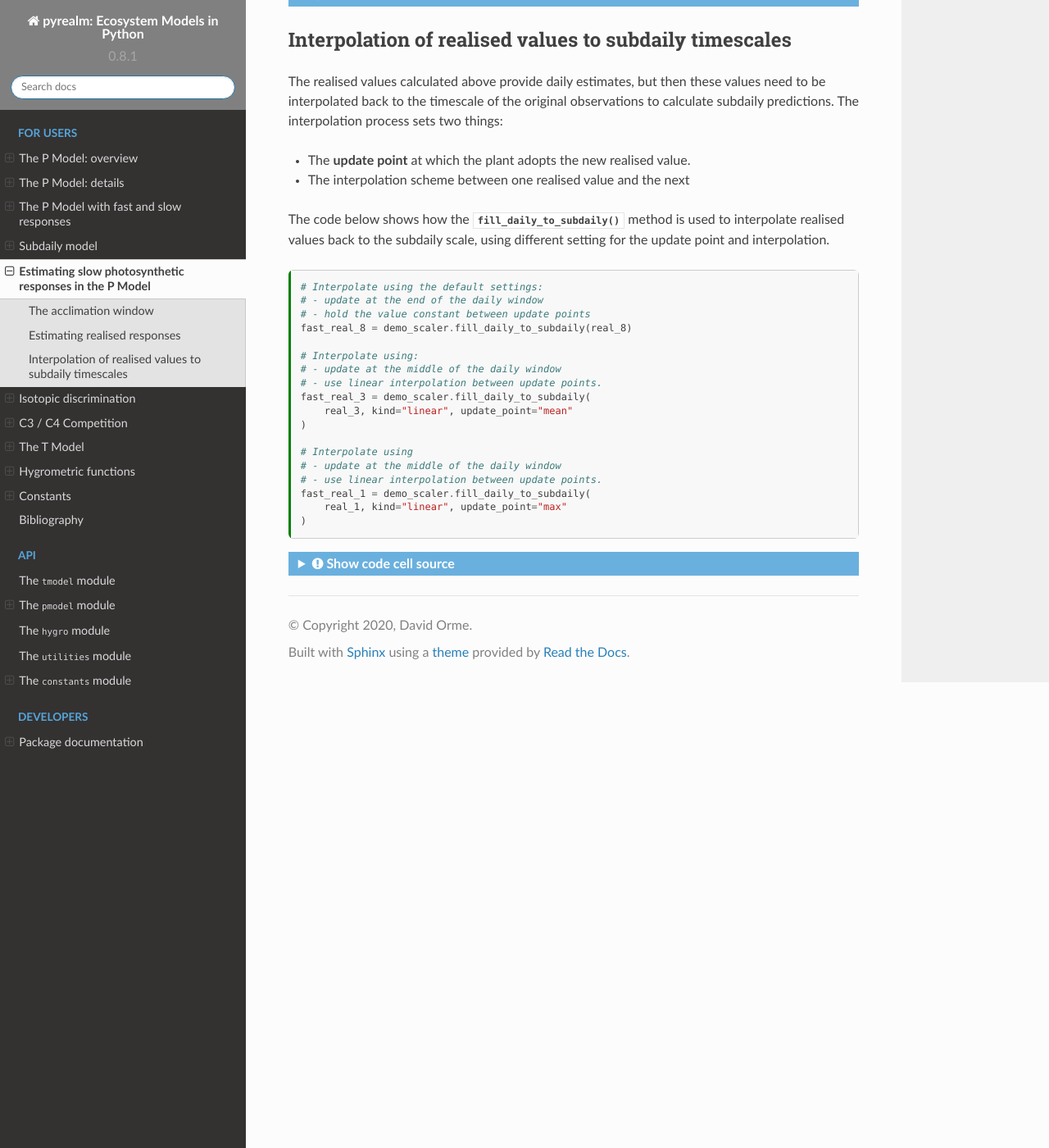
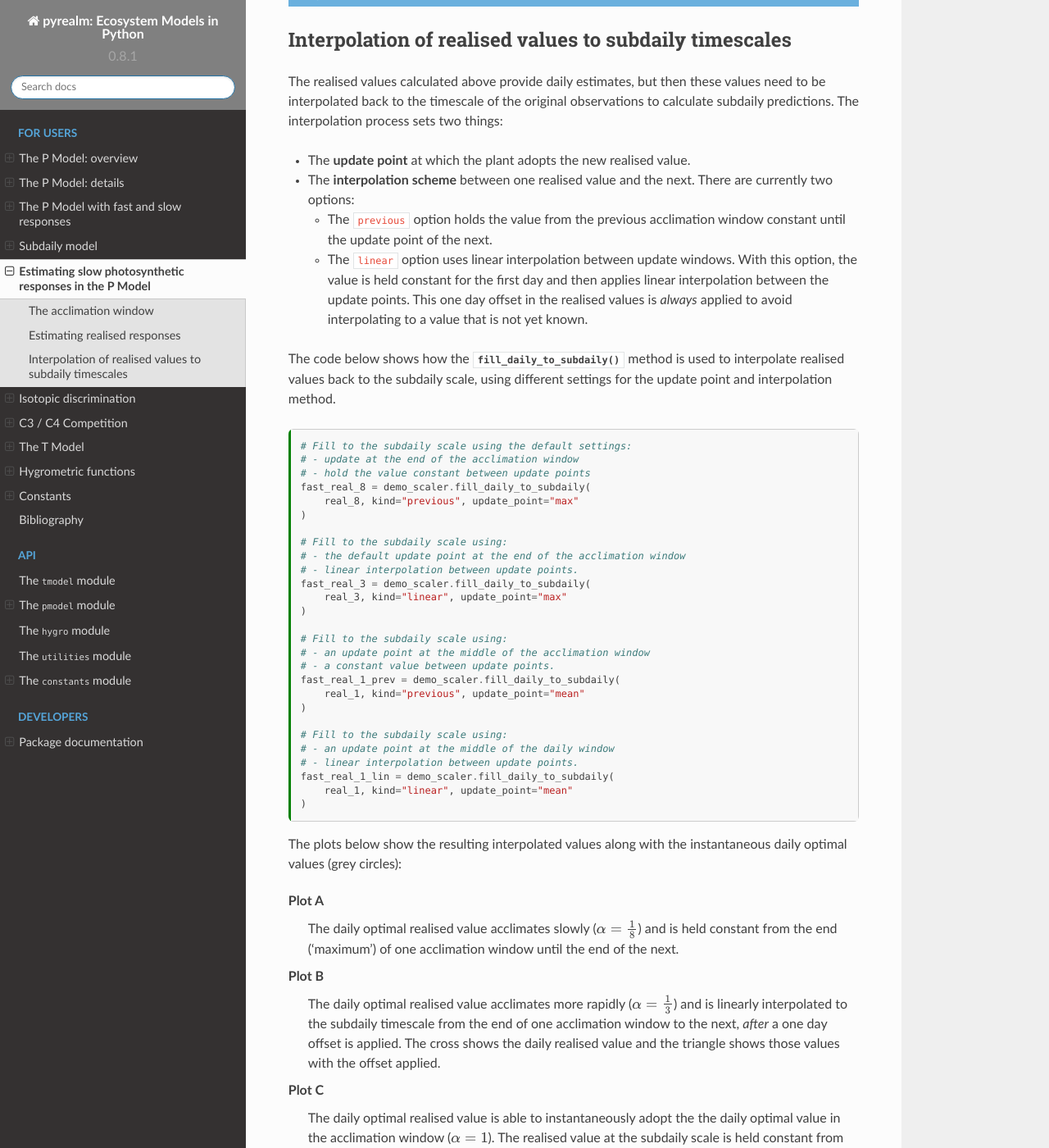
Before and after one commit to ImperialCollegeLondon/pyrealm, a Sphinx documentation site: the page built from docs/source/pmodel/memory_effect.md, in a window 1280 px wide and 1400 px high, scrolled down 1994 px. Shown: the whole window at 82% size. Built offline with Sphinx 7.4.7 and the Read the Docs theme 2.0.0, drawn with Linux system fonts in a browser that asks for light colours; cross-references to code outside the pages are shown as plain code; some of the changed text lies outside the part shown.

Commit message:
Update of memory_effect.md

````diff
--- a/docs/source/pmodel/memory_effect.md
+++ b/docs/source/pmodel/memory_effect.md
@@ -15,13 +15,13 @@ kernelspec:
 # Estimating slow photosynthetic responses in the P Model
 
 Rather than being able to instantaneously adopt optimal values, three key photosynthetic
-$\xi$, $J_{max25}$ and $V_{cmax25}$  acclimate slowly towards those values. The
+$\xi$, $J_{max25}$ and $V_{cmax25}$  acclimate slowly towards daily optimal values. The
 modelling approach to representing slow responses within the P Model, following
 {cite}`mengoli:2022a`, has three components:
 
 * The identification of a daily acclimation window within a set of subdaily observations
-  that defines the optimal target values for acclimation. This will typically be the
-  daily set of conditions that maximise productivity - the environmental conditions that
+  that defines the optimal daily values for acclimation. This will typically be the
+  set of conditions that maximise daily productivity - the environmental conditions that
   coincide with peak sunlight.
 
 * The definition of a **memory effect** process that imposes a lagged response on
@@ -29,7 +29,7 @@ modelling approach to representing slow responses within the P Model, following
 
 * The interpolation of realised daily values back onto the subdaily timescale.
 
-```{code-cell}ipython3
+```{code-cell}
 :tags: [hide-input]
 
 from copy import copy
@@ -37,7 +37,8 @@ from copy import copy
 import numpy as np
 from matplotlib import pyplot as plt
 from matplotlib.collections import PatchCollection
-from matplotlib.patches import Rectangle
+from matplotlib.lines import Line2D
+from matplotlib.patches import Rectangle, Patch
 import matplotlib.dates as mdates
 
 from pyrealm.pmodel import FastSlowScaler, memory_effect
@@ -58,7 +59,7 @@ interpolating data back to subdaily timescales. In practice {cite:t}`mengoli:202
 present results using one hour windows around noon or even the single value closest to
 noon.
 
-```{code-cell}ipython3
+```{code-cell}
 :tags: []
 
 # Define a set of observations at a subdaily timescale
@@ -80,7 +81,7 @@ demo_scaler.set_window(window_center=np.timedelta64(12, "h"), half_width=half_wi
 The plot below shows the rapidly changing variable and the defined daily acclimation
 windows.
 
-```{code-cell}ipython3
+```{code-cell}
 :tags: [hide-input]
 
 fig, ax = plt.subplots()
@@ -113,8 +114,8 @@ $$
       R_{t} = R_{t-1}(1 - \alpha) + O_{t} \alpha ,
 $$
 
-where $O$ is the time series of instantaneous daily *optimal* values and $R$ are the
-*realised* values incorporating the memory effect, with $R_{t=0} = O_{t=0}$. The
+where $O$ is the time series of instantaneous daily _optimal_ values and $R$ are the
+_realised_ values incorporating the memory effect, with $R_{t=0} = O_{t=0}$. The
 parameter $\alpha \in (0, 1)$ sets the strength of the memory effect, adjusting the
 speed with which realised values of these parameters converge on daily optimal values.
 The value of $\alpha$ can also be thought of as the reciprocal of the length of the
@@ -131,7 +132,7 @@ applies the memory effect with three different values of $\alpha$. When $\alpha
 the realised values are identical to the daily optimum value within the acclimation
 window.
 
-```{code-cell}ipython3
+```{code-cell}
 # Extract the optimal values within the daily acclimation windows
 daily_mean = demo_scaler.get_daily_means(fast_data)
 
@@ -141,7 +142,7 @@ real_3 = memory_effect(daily_mean, alpha=1 / 3)
 real_1 = memory_effect(daily_mean, alpha=1)
 ```
 
-```{code-cell}ipython3
+```{code-cell}
 :tags: [hide-input]
 
 fig, ax = plt.subplots()
@@ -182,59 +183,192 @@ to be interpolated back to the timescale of the original observations to calcula
 subdaily predictions. The interpolation process sets two things:
 
 * The **update point** at which the plant adopts the new realised value.
-* The interpolation scheme between one realised value and the next
+* The **interpolation scheme** between one realised value and the next. There are
+  currently two options:
+  * The `previous` option holds the value from the previous acclimation window constant
+    until the update point of the next.
+  * The `linear` option uses linear interpolation between update windows. With this
+    option, the value is held constant for the first day and then applies linear
+    interpolation between the update points. This one day offset in the realised values
+    is _always_ applied to avoid interpolating to a value that is not yet known.
 
 The code below shows how the
 {meth}`~pyrealm.pmodel.fast_slow_scaler.FastSlowScaler.fill_daily_to_subdaily` method is
-used to interpolate realised values back to the subdaily scale, using different setting
-for the update point and interpolation.
+used to interpolate realised values back to the subdaily scale, using different settings
+for the update point and interpolation method.
 
-```{code-cell}ipython3
-# Interpolate using the default settings:
-# - update at the end of the daily window
+```{code-cell}
+# Fill to the subdaily scale using the default settings:
+# - update at the end of the acclimation window
 # - hold the value constant between update points
-fast_real_8 = demo_scaler.fill_daily_to_subdaily(real_8)
-
-# Interpolate using:
-# - update at the middle of the daily window
-# - use linear interpolation between update points.
-fast_real_3 = demo_scaler.fill_daily_to_subdaily(
-    real_3, kind="linear", update_point="mean"
+fast_real_8 = demo_scaler.fill_daily_to_subdaily(
+    real_8, kind="previous", update_point="max"
 )
 
-# Interpolate using
-# - update at the middle of the daily window
-# - use linear interpolation between update points.
-fast_real_1 = demo_scaler.fill_daily_to_subdaily(
-    real_1, kind="linear", update_point="max"
+# Fill to the subdaily scale using:
+# - the default update point at the end of the acclimation window
+# - linear interpolation between update points.
+fast_real_3 = demo_scaler.fill_daily_to_subdaily(
+    real_3, kind="linear", update_point="max"
+)
+
+# Fill to the subdaily scale using:
+# - an update point at the middle of the acclimation window
+# - a constant value between update points.
+fast_real_1_prev = demo_scaler.fill_daily_to_subdaily(
+    real_1, kind="previous", update_point="mean"
+)
+
+# Fill to the subdaily scale using:
+# - an update point at the middle of the daily window
+# - linear interpolation between update points.
+fast_real_1_lin = demo_scaler.fill_daily_to_subdaily(
+    real_1, kind="linear", update_point="mean"
 )
 ```
 
-```{code-cell}ipython3
+The plots below show the resulting interpolated values along with the instantaneous
+daily optimal values (grey circles):
+
+Plot A
+: The daily optimal realised value acclimates slowly ($\alpha = \frac{1}{8}$) and
+  is held constant from the end ('maximum') of one acclimation window until the end of
+  the next.
+
+Plot B
+: The daily optimal realised value acclimates more rapidly ($\alpha = \frac{1}{3}$) and
+  is linearly interpolated to the subdaily timescale from the end of one acclimation
+  window to the next, _after_ a one day offset is applied. The cross shows the daily
+  realised value and the triangle shows those values with the offset applied.
+
+Plot C
+: The daily optimal realised value is able to instantaneously adopt the the daily
+  optimal value in the acclimation window ($\alpha = 1$). The realised value at the
+  subdaily scale is held constant from the middle('mean') of one acclimation window
+  until the next.
+
+Plot D
+: The daily optimal realised value is again able to instantaneously adopt the daily
+  optimal value, but the one day offset for linear interpolation is applied.
+
+```{code-cell}
 :tags: [hide-input]
 
-# Create a plot
-fig, ax = plt.subplots()
+# Create the figure
+fig, (ax1, ax2, ax3, ax4) = plt.subplots(4, 1, figsize=(6, 8), sharex=True)
 
-# Add the acclimation windows for each day
-[ax.add_patch(copy(p)) for p in acclim_windows]
+for this_ax in [ax1, ax2, ax3, ax4]:
+    # Add the acclimation windows for each day
+    [this_ax.add_patch(copy(p)) for p in acclim_windows]
 
-# Show the variable at the fast timescale
-ax.plot(fast_datetimes, fast_data, "-", color="0.4", linewidth=0.7)
+    # Show the variable at the fast timescale and the daily optimal value
+    this_ax.plot(fast_datetimes, fast_data, "-", color="0.4", linewidth=0.7)
+    this_ax.scatter(
+        demo_scaler.sample_datetimes_mean,
+        daily_mean,
+        s=15,
+        c="C3",
+        marker="x",
+        linewidth=1,
+    )
+    # Format date axis
+    myFmt = mdates.DateFormatter("%m/%d\n%H:%M")
+    this_ax.xaxis.set_major_formatter(myFmt)
 
 # Show the alpha = 1/8 update point and fill back to the fast scale
-ax.plot(demo_scaler.sample_datetimes_max, real_8, "b.")
-ax.plot(demo_scaler.datetimes, fast_real_8, "b,")
+ax1.scatter(
+    demo_scaler.sample_datetimes_max,
+    real_8,
+    marker="d",
+    edgecolor="C0",
+    facecolor="none",
+)
+ax1.plot(demo_scaler.datetimes, fast_real_8, linewidth=0.5)
+ax1.text(0.95, 0.95, "(A)", ha="right", va="top", transform=ax1.transAxes)
 
 # Show the alpha = 1/3 update point and fill back to the fast scale
-ax.plot(demo_scaler.sample_datetimes_mean, real_3, "g.")
-ax.plot(demo_scaler.datetimes, fast_real_3, "g,")
+ax2.scatter(
+    demo_scaler.sample_datetimes_max,
+    real_3,
+    marker="d",
+    edgecolor="C0",
+    facecolor="none",
+)
+ax2.scatter(
+    demo_scaler.sample_datetimes_max + np.timedelta64(1, "D"),
+    real_3,
+    edgecolor="C1",
+    facecolor="none",
+    marker="s",
+)
+ax2.plot(demo_scaler.datetimes, fast_real_3, linewidth=0.5)
+ax2.text(0.95, 0.95, "(B)", ha="right", va="top", transform=ax2.transAxes)
 
-# Show the alpha = 1/3 update point and fill back to the fast scale
-ax.plot(demo_scaler.sample_datetimes_max, real_1, "r.")
-ax.plot(demo_scaler.datetimes, fast_real_1, "r,")
+# Show the alpha = 1 update point and fill back to the fast scale using constant
+ax3.scatter(
+    demo_scaler.sample_datetimes_mean,
+    real_1,
+    marker="d",
+    edgecolor="C0",
+    facecolor="none",
+)
+ax3.plot(demo_scaler.datetimes, fast_real_1_prev, linewidth=0.5)
+ax3.text(0.95, 0.95, "(C)", ha="right", va="top", transform=ax3.transAxes)
 
-# Format date axis
-myFmt = mdates.DateFormatter("%m/%d\n%H:%M")
-ax.xaxis.set_major_formatter(myFmt)
+# Show the alpha = 1 update point and fill back to the fast scale
+ax4.scatter(
+    demo_scaler.sample_datetimes_mean,
+    real_1,
+    marker="d",
+    edgecolor="C0",
+    facecolor="none",
+)
+ax4.scatter(
+    demo_scaler.sample_datetimes_mean + np.timedelta64(1, "D"),
+    real_1,
+    edgecolor="C1",
+    facecolor="none",
+    marker="s",
+)
+ax4.plot(demo_scaler.datetimes, fast_real_1_lin, linewidth=0.5)
+ax4.text(0.95, 0.95, "(D)", ha="right", va="top", transform=ax4.transAxes)
+
+ax1.legend(
+    loc="lower center",
+    bbox_to_anchor=[0.5, 1],
+    ncols=3,
+    frameon=False,
+    handles=[
+        Line2D([0], [0], label="Instantaneous response", color="0.4", linewidth=0.7),
+        Patch(color="salmon", alpha=0.3, label="Acclimation window"),
+        Line2D(
+            [0],
+            [0],
+            label="Daily optimal value",
+            color="C3",
+            linestyle="none",
+            marker="x",
+        ),
+        Line2D(
+            [0],
+            [0],
+            label="Daily realised value",
+            markeredgecolor="C0",
+            linestyle="none",
+            marker="d",
+            markerfacecolor="none",
+        ),
+        Line2D(
+            [0],
+            [0],
+            label="Offset daily realised value",
+            markeredgecolor="C1",
+            linestyle="none",
+            marker="s",
+            markerfacecolor="none",
+        ),
+        Line2D([0], [0], label="Slow response", color="C0", linewidth=0.7),
+    ],
+)
+plt.tight_layout()
 ```
````
